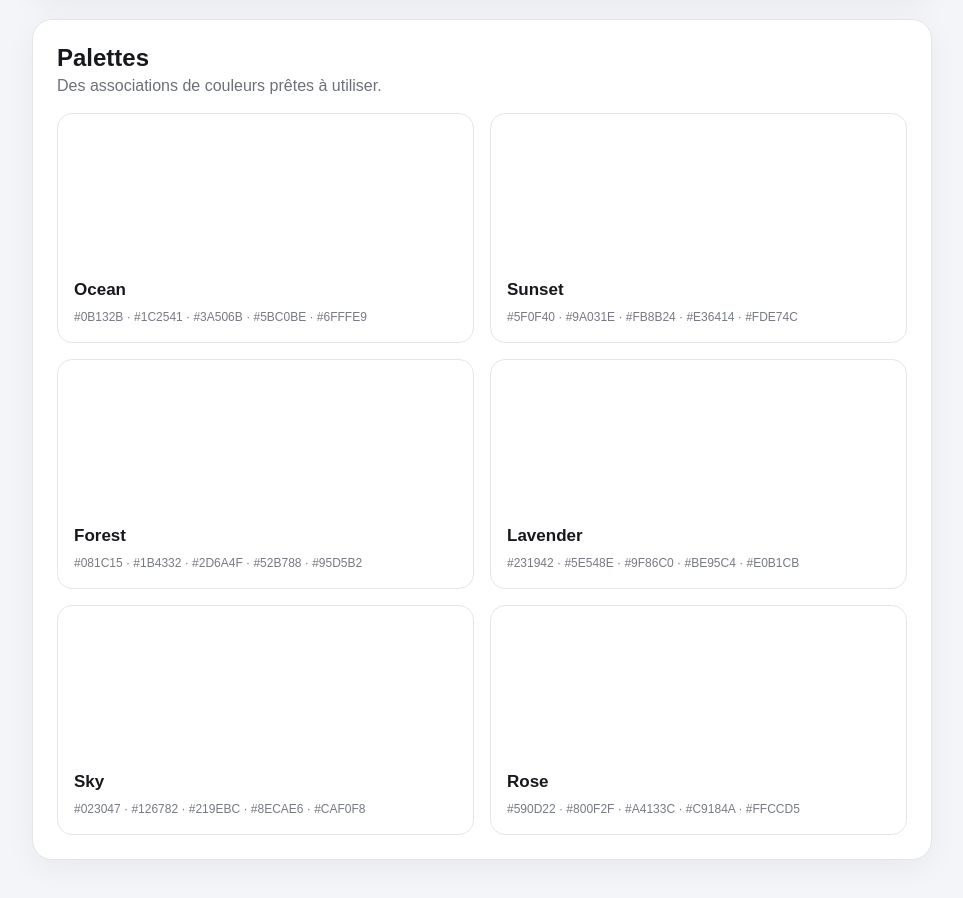
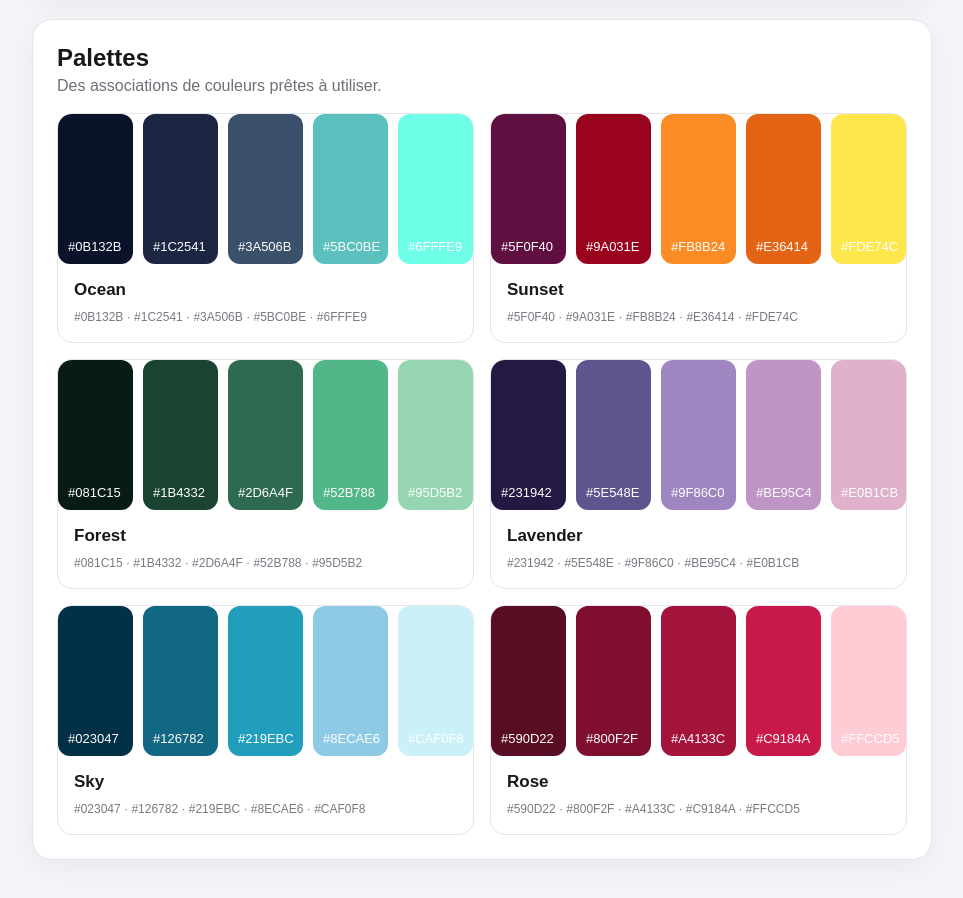
Before and after one commit to GabyY-1/ColorLab, a plain HTML site: page index.html in a window 1280 px wide. Shown: the part 1023-1921 px from the top of the page, without its empty margins (158-1121 px from the left). Drawn offline with Linux system fonts and the light colour scheme.

Commit message:
Restore preset color backgrounds

```diff
--- a/index.html
+++ b/index.html
@@ -62,11 +62,11 @@
       <div class="preset-grid">
         <article class="preset">
           <div class="preset-colors">
-            <span class="copy-preset-color" data-color="#0B132B">#0B132B</span>
-            <span class="copy-preset-color" data-color="#1C2541">#1C2541</span>
-            <span class="copy-preset-color" data-color="#3A506B">#3A506B</span>
-            <span class="copy-preset-color" data-color="#5BC0BE">#5BC0BE</span>
-            <span class="copy-preset-color" data-color="#6FFFE9">#6FFFE9</span>
+            <span class="copy-preset-color" data-color="#0B132B" style="background:#0B132B">#0B132B</span>
+            <span class="copy-preset-color" data-color="#1C2541" style="background:#1C2541">#1C2541</span>
+            <span class="copy-preset-color" data-color="#3A506B" style="background:#3A506B">#3A506B</span>
+            <span class="copy-preset-color" data-color="#5BC0BE" style="background:#5BC0BE">#5BC0BE</span>
+            <span class="copy-preset-color" data-color="#6FFFE9" style="background:#6FFFE9">#6FFFE9</span>
           </div>
           <div class="preset-info">
             <h3>Ocean</h3>
@@ -76,11 +76,11 @@
 
         <article class="preset">
           <div class="preset-colors">
-            <span class="copy-preset-color" data-color="#5F0F40">#5F0F40</span>
-            <span class="copy-preset-color" data-color="#9A031E">#9A031E</span>
-            <span class="copy-preset-color" data-color="#FB8B24">#FB8B24</span>
-            <span class="copy-preset-color" data-color="#E36414">#E36414</span>
-            <span class="copy-preset-color" data-color="#FDE74C">#FDE74C</span>
+            <span class="copy-preset-color" data-color="#5F0F40" style="background:#5F0F40">#5F0F40</span>
+            <span class="copy-preset-color" data-color="#9A031E" style="background:#9A031E">#9A031E</span>
+            <span class="copy-preset-color" data-color="#FB8B24" style="background:#FB8B24">#FB8B24</span>
+            <span class="copy-preset-color" data-color="#E36414" style="background:#E36414">#E36414</span>
+            <span class="copy-preset-color" data-color="#FDE74C" style="background:#FDE74C">#FDE74C</span>
           </div>
           <div class="preset-info">
             <h3>Sunset</h3>
@@ -90,11 +90,11 @@
 
         <article class="preset">
           <div class="preset-colors">
-            <span class="copy-preset-color" data-color="#081C15">#081C15</span>
-            <span class="copy-preset-color" data-color="#1B4332">#1B4332</span>
-            <span class="copy-preset-color" data-color="#2D6A4F">#2D6A4F</span>
-            <span class="copy-preset-color" data-color="#52B788">#52B788</span>
-            <span class="copy-preset-color" data-color="#95D5B2">#95D5B2</span>
+            <span class="copy-preset-color" data-color="#081C15" style="background:#081C15">#081C15</span>
+            <span class="copy-preset-color" data-color="#1B4332" style="background:#1B4332">#1B4332</span>
+            <span class="copy-preset-color" data-color="#2D6A4F" style="background:#2D6A4F">#2D6A4F</span>
+            <span class="copy-preset-color" data-color="#52B788" style="background:#52B788">#52B788</span>
+            <span class="copy-preset-color" data-color="#95D5B2" style="background:#95D5B2">#95D5B2</span>
           </div>
           <div class="preset-info">
             <h3>Forest</h3>
@@ -104,11 +104,11 @@
 
         <article class="preset">
           <div class="preset-colors">
-            <span class="copy-preset-color" data-color="#231942">#231942</span>
-            <span class="copy-preset-color" data-color="#5E548E">#5E548E</span>
-            <span class="copy-preset-color" data-color="#9F86C0">#9F86C0</span>
-            <span class="copy-preset-color" data-color="#BE95C4">#BE95C4</span>
-            <span class="copy-preset-color" data-color="#E0B1CB">#E0B1CB</span>
+            <span class="copy-preset-color" data-color="#231942" style="background:#231942">#231942</span>
+            <span class="copy-preset-color" data-color="#5E548E" style="background:#5E548E">#5E548E</span>
+            <span class="copy-preset-color" data-color="#9F86C0" style="background:#9F86C0">#9F86C0</span>
+            <span class="copy-preset-color" data-color="#BE95C4" style="background:#BE95C4">#BE95C4</span>
+            <span class="copy-preset-color" data-color="#E0B1CB" style="background:#E0B1CB">#E0B1CB</span>
           </div>
           <div class="preset-info">
             <h3>Lavender</h3>
@@ -118,11 +118,11 @@
 
         <article class="preset">
           <div class="preset-colors">
-            <span class="copy-preset-color" data-color="#023047">#023047</span>
-            <span class="copy-preset-color" data-color="#126782">#126782</span>
-            <span class="copy-preset-color" data-color="#219EBC">#219EBC</span>
-            <span class="copy-preset-color" data-color="#8ECAE6">#8ECAE6</span>
-            <span class="copy-preset-color" data-color="#CAF0F8">#CAF0F8</span>
+            <span class="copy-preset-color" data-color="#023047" style="background:#023047">#023047</span>
+            <span class="copy-preset-color" data-color="#126782" style="background:#126782">#126782</span>
+            <span class="copy-preset-color" data-color="#219EBC" style="background:#219EBC">#219EBC</span>
+            <span class="copy-preset-color" data-color="#8ECAE6" style="background:#8ECAE6">#8ECAE6</span>
+            <span class="copy-preset-color" data-color="#CAF0F8" style="background:#CAF0F8">#CAF0F8</span>
           </div>
           <div class="preset-info">
             <h3>Sky</h3>
@@ -132,11 +132,11 @@
 
         <article class="preset">
           <div class="preset-colors">
-            <span class="copy-preset-color" data-color="#590D22">#590D22</span>
-            <span class="copy-preset-color" data-color="#800F2F">#800F2F</span>
-            <span class="copy-preset-color" data-color="#A4133C">#A4133C</span>
-            <span class="copy-preset-color" data-color="#C9184A">#C9184A</span>
-            <span class="copy-preset-color" data-color="#FFCCD5">#FFCCD5</span>
+            <span class="copy-preset-color" data-color="#590D22" style="background:#590D22">#590D22</span>
+            <span class="copy-preset-color" data-color="#800F2F" style="background:#800F2F">#800F2F</span>
+            <span class="copy-preset-color" data-color="#A4133C" style="background:#A4133C">#A4133C</span>
+            <span class="copy-preset-color" data-color="#C9184A" style="background:#C9184A">#C9184A</span>
+            <span class="copy-preset-color" data-color="#FFCCD5" style="background:#FFCCD5">#FFCCD5</span>
           </div>
           <div class="preset-info">
             <h3>Rose</h3>
```
